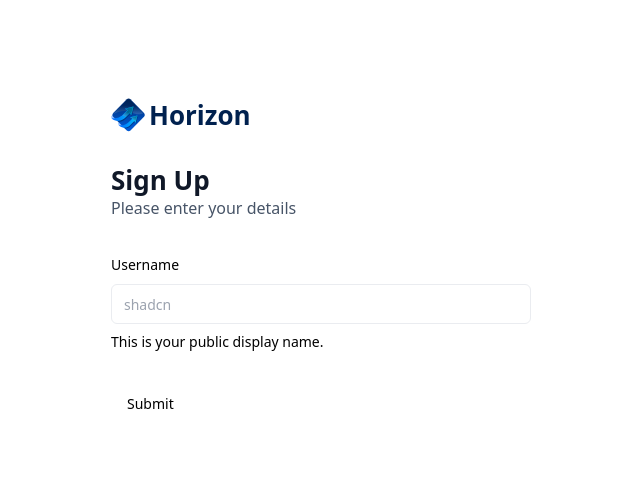
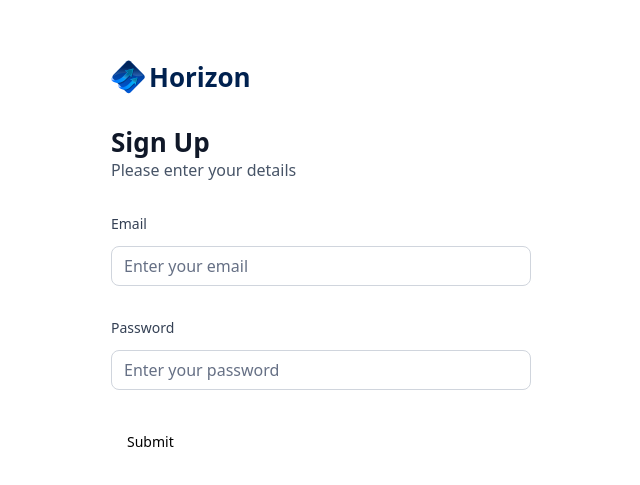
Before and after one commit to NicWirnt/banking_app, a Next.js app: page /sign-up in a window 1280 px wide. Shown: the part 139-624 px from the top of the page, without its empty margins (319-959 px from the left). Built offline with nearby package versions, Linux system fonts and the light colour scheme.

Commit message:
custom input form

```diff
--- a/components/AuthForm.tsx
+++ b/components/AuthForm.tsx
@@ -16,25 +16,23 @@
   FormMessage,
 } from "@/components/ui/form";
 import { Input } from "@/components/ui/input";
-
-const formSchema = z.object({
-  username: z.string().min(2, {
-    message: "Username must be at least 2 characters.",
-  }),
-});
+import { Divide } from "lucide-react";
+import CustomInput from "./CustomInput";
+import { authFormSchema } from "@/lib/utils";
 
 const AuthForm = ({ type }: { type: string }) => {
   const [user, setUser] = useState(null);
 
-  const form = useForm<z.infer<typeof formSchema>>({
-    resolver: zodResolver(formSchema),
+  const form = useForm<z.infer<typeof authFormSchema>>({
+    resolver: zodResolver(authFormSchema),
     defaultValues: {
-      username: "",
+      email: "",
+      password: "",
     },
   });
 
   // 2. Define a submit handler.
-  function onSubmit(values: z.infer<typeof formSchema>) {
+  function onSubmit(values: z.infer<typeof authFormSchema>) {
     console.log(values);
   }
   return (
@@ -69,21 +67,17 @@
           {" "}
           <Form {...form}>
             <form onSubmit={form.handleSubmit(onSubmit)} className="space-y-8">
-              <FormField
+              <CustomInput
                 control={form.control}
-                name="username"
-                render={({ field }) => (
-                  <FormItem>
-                    <FormLabel>Username</FormLabel>
-                    <FormControl>
-                      <Input placeholder="shadcn" {...field} />
-                    </FormControl>
-                    <FormDescription>
-                      This is your public display name.
-                    </FormDescription>
-                    <FormMessage />
-                  </FormItem>
-                )}
+                name="email"
+                placeholder="Enter your email"
+                label="Email"
+              />
+              <CustomInput
+                control={form.control}
+                name="password"
+                placeholder="Enter your password"
+                label="Password"
               />
               <Button type="submit">Submit</Button>
             </form>
--- /dev/null
+++ b/components/CustomInput.tsx
@@ -0,0 +1,48 @@
+import React, { ReactHTMLElement } from "react";
+import { FormControl, FormField, FormLabel, FormMessage } from "./ui/form";
+import { Input } from "./ui/input";
+import { z } from "zod";
+import { Control, FieldPath } from "react-hook-form";
+import { authFormSchema } from "@/lib/utils";
+
+interface CustomInput {
+  control: Control<z.infer<typeof authFormSchema>>;
+  name: FieldPath<z.infer<typeof authFormSchema>>;
+  placeholder: string;
+
+  label: string;
+}
+
+const CustomInput = ({
+  control,
+  name,
+  placeholder,
+
+  label,
+}: CustomInput) => {
+  return (
+    <>
+      <FormField
+        control={control}
+        name={name}
+        render={({ field }) => (
+          <div className="form-item">
+            <FormLabel className="form-label">{label}</FormLabel>
+            <div className="flex w-full flex-col"></div>
+            <FormControl>
+              <Input
+                placeholder={placeholder}
+                className="input-class"
+                type={name === "password" ? "password" : "text"}
+                {...field}
+              />
+            </FormControl>
+            <FormMessage className="form-message mt-2" />
+          </div>
+        )}
+      />
+    </>
+  );
+};
+
+export default CustomInput;
--- a/lib/utils.ts
+++ b/lib/utils.ts
@@ -2,6 +2,7 @@
 import { type ClassValue, clsx } from "clsx";
 import qs from "query-string";
 import { twMerge } from "tailwind-merge";
+import { z } from "zod";
 
 export function cn(...inputs: ClassValue[]) {
   return twMerge(clsx(inputs));
@@ -193,3 +194,8 @@
 
   return date > twoDaysAgo ? "Processing" : "Success";
 };
+
+export const authFormSchema = z.object({
+  email: z.string().email(),
+  password: z.string().min(8),
+});
```
